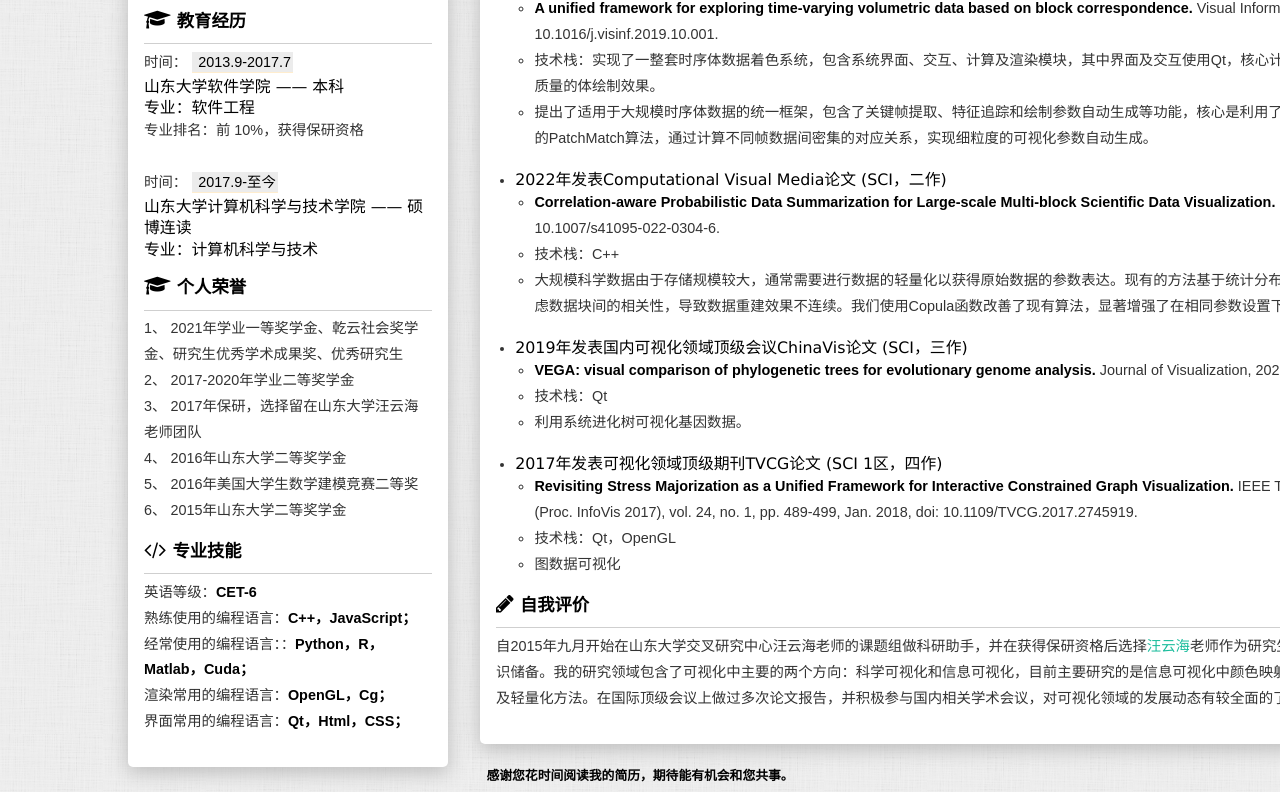
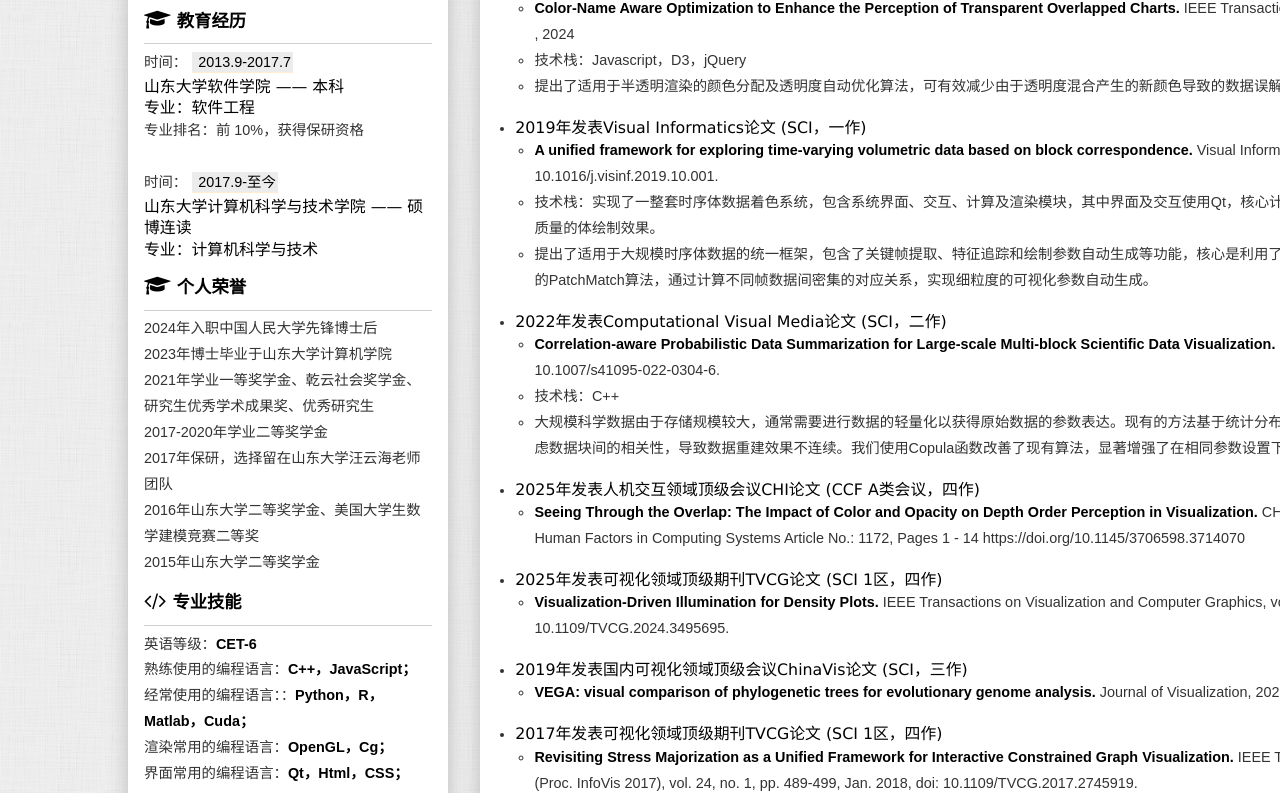
Before and after one commit to IAMkecheng/iamkecheng.github.io, a plain HTML site: page index.html in a window 1280 px wide. Shown: the part 502-1295 px from the top of the page. Drawn offline with Linux system fonts and the light colour scheme.

Commit message:
Update index.html

```diff
--- a/index.html
+++ b/index.html
@@ -213,13 +213,15 @@
                     <i class="fa fa-graduation-cap" aria-hidden="true"></i>个人荣誉
                 </h2>
                 <hr />
-
-                1、 2021年学业一等奖学金、乾云社会奖学金、研究生优秀学术成果奖、优秀研究生<br />
-                2、 2017-2020年学业二等奖学金 <br />
-                3、 2017年保研，选择留在山东大学汪云海老师团队 <br />
-                4、 2016年山东大学二等奖学金 <br />
-                5、 2016年美国大学生数学建模竞赛二等奖 <br />
-                6、 2015年山东大学二等奖学金 <br />
+                <ol>
+                    <li>2024年入职中国人民大学先锋博士后</li>
+                    <li>2023年博士毕业于山东大学计算机学院</li>
+                    <li>2021年学业一等奖学金、乾云社会奖学金、研究生优秀学术成果奖、优秀研究生</li>
+                    <li>2017-2020年学业二等奖学金</li>
+                    <li>2017年保研，选择留在山东大学汪云海老师团队</li>
+                    <li>2016年山东大学二等奖学金、美国大学生数学建模竞赛二等奖</li>
+                    <li>2015年山东大学二等奖学金</li>
+                </ol>
 
             </section>
             <!-- 个人技能 -->
@@ -301,7 +303,10 @@
                             </span>
                         </h3>
                         <ul class="info-content">
-                            <li><a href="https://doi.org/10.1109/TVCG.2020.3030406" target="_blank"><b>Palettailor: Discriminable Colorization for Categorical Data.</b></a> IEEE Transactions on Visualization and Computer Graphics (Proc. InfoVis 2020), vol. 27, no. 2, pp. 475-484, Feb. 2021, doi: 10.1109/TVCG.2020.3030406.</li>
+                            <li><a href="https://doi.org/10.1109/TVCG.2020.3030406" target="_blank"><b>Palettailor:
+                                        Discriminable Colorization for Categorical Data.</b></a> IEEE Transactions on
+                                Visualization and Computer Graphics (Proc. InfoVis 2020), vol. 27, no. 2, pp. 475-484,
+                                Feb. 2021, doi: 10.1109/TVCG.2020.3030406.</li>
                             <li>技术栈：Javascript，D3，jQuery</li>
                             <li>
                                 提出了一种为不同可视化图表着色的通用方法，适用于多类散点图、折线图和直方图。现有的解决方案将颜色生成独立于颜色分配之外，我们的方法通过将数据的空间分布考虑在内，生成符合数据特征的调色板，提升了类间的区分度。
@@ -312,14 +317,36 @@
                         <h3>
                             <span>2023年发表人机交互领域顶级会议CHI论文 (CCF A类会议，一作)</span>
                             <span class="link">
-                                <a href="https://iamkecheng.github.io/palettailor/highlighting/demo/" target="_blank">在线示例网站</a>
+                                <a href="https://iamkecheng.github.io/palettailor/highlighting/demo/"
+                                    target="_blank">在线示例网站</a>
                             </span>
                         </h3>
                         <ul class="info-content">
-                            <li><a href="https://doi.org/10.1145/3544548.3580734" target="_blank"><b>Interactive Context-preserving Color Highlighting for Multiclass Scatterplots.</b></a> Proceedings of the 2023 CHI Conference on Human Factors in Computing Systems. 2023: 1-15, doi: 10.1145/3544548.3580734.</li>
+                            <li><a href="https://doi.org/10.1145/3544548.3580734" target="_blank"><b>Interactive
+                                        Context-preserving Color Highlighting for Multiclass Scatterplots.</b></a>
+                                Proceedings of the 2023 CHI Conference on Human Factors in Computing Systems. 2023:
+                                1-15, doi: 10.1145/3544548.3580734.</li>
                             <li>技术栈：Javascript，D3，jQuery</li>
                             <li>
-                                在Palettailor 的基础上，我们进一步提出了适用于交互式操作的保持上下文信息的自动化调色板生成方法。该方法可以自动为给定数据生成两套具有高区分度的调色板，在交互过程中实时组合颜色以高亮不同部分，并保证剩余部分的区分度，在交互过程中为用户提供了更多操作指引，增强了数据探索效率。适用于多类散点图、折线图和直方图。
+                                在Palettailor
+                                的基础上，我们进一步提出了适用于交互式操作的保持上下文信息的自动化调色板生成方法。该方法可以自动为给定数据生成两套具有高区分度的调色板，在交互过程中实时组合颜色以高亮不同部分，并保证剩余部分的区分度，在交互过程中为用户提供了更多操作指引，增强了数据探索效率。适用于多类散点图、折线图和直方图。
+                            </li>
+                        </ul>
+                    </li>
+                    <li>
+                        <h3>
+                            <span>2024年发表可视化领域顶级期刊TVCG论文 (SCI 1区，一作)</span>
+                            <span class="link">
+                                <a href="https://anon-link.github.io/transparency/" target="_blank">在线示例网站</a>
+                            </span>
+                        </h3>
+                        <ul class="info-content">
+                            <li><a href="#" target="_blank"><b>Color-Name Aware Optimization to Enhance the Perception
+                                        of Transparent Overlapped Charts.</b></a>
+                                IEEE Transactions on Visualization and Computer Graphics, to appear , 2024</li>
+                            <li>技术栈：Javascript，D3，jQuery</li>
+                            <li>
+                                提出了适用于半透明渲染的颜色分配及透明度自动优化算法，可有效减少由于透明度混合产生的新颜色导致的数据误解与歧义
                             </li>
                         </ul>
                     </li>
@@ -328,8 +355,12 @@
                             <span>2019年发表Visual Informatics论文 (SCI，一作)</span>
                         </h3>
                         <ul class="info-content">
-                            <li><a href="https://doi.org/10.1016/j.visinf.2019.10.001" target="_blank"><b>A unified framework for exploring time-varying volumetric data based on block correspondence.</b></a> Visual Informatics. 2019, 3(4): 157-165, doi: 10.1016/j.visinf.2019.10.001.</li>
-                            <li>技术栈：实现了一整套时序体数据着色系统，包含系统界面、交互、计算及渲染模块，其中界面及交互使用Qt，核心计算使用Cuda 加速，渲染使用OpenGL 及Cg，可实现高质量的体绘制效果。</li>
+                            <li><a href="https://doi.org/10.1016/j.visinf.2019.10.001" target="_blank"><b>A unified
+                                        framework for exploring time-varying volumetric data based on block
+                                        correspondence.</b></a> Visual Informatics. 2019, 3(4): 157-165, doi:
+                                10.1016/j.visinf.2019.10.001.</li>
+                            <li>技术栈：实现了一整套时序体数据着色系统，包含系统界面、交互、计算及渲染模块，其中界面及交互使用Qt，核心计算使用Cuda 加速，渲染使用OpenGL
+                                及Cg，可实现高质量的体绘制效果。</li>
                             <li>
                                 提出了适用于大规模时序体数据的统一框架，包含了关键帧提取、特征追踪和绘制参数自动生成等功能，核心是利用了GPU加速的BlockMatch算法，这是扩展自图形领域著名的PatchMatch算法，通过计算不同帧数据间密集的对应关系，实现细粒度的可视化参数自动生成。
                             </li>
@@ -340,10 +371,40 @@
                             <span>2022年发表Computational Visual Media论文 (SCI，二作)</span>
                         </h3>
                         <ul class="info-content">
-                            <li><a href="https://doi.org/10.1007/s41095-022-0304-6" target="_blank"><b>Correlation-aware Probabilistic Data Summarization for Large-scale Multi-block Scientific Data Visualization.</b></a> Computational Visual Media, 2023, 9(3): 513-529, doi: 10.1007/s41095-022-0304-6.</li>
+                            <li><a href="https://doi.org/10.1007/s41095-022-0304-6" target="_blank"><b>Correlation-aware
+                                        Probabilistic Data Summarization for Large-scale Multi-block Scientific Data
+                                        Visualization.</b></a> Computational Visual Media, 2023, 9(3): 513-529, doi:
+                                10.1007/s41095-022-0304-6.</li>
                             <li>技术栈：C++</li>
                             <li>
-                                大规模科学数据由于存储规模较大，通常需要进行数据的轻量化以获得原始数据的参数表达。现有的方法基于统计分布模型实现了一到两个数量级的数据约减，但由于没有考虑数据块间的相关性，导致数据重建效果不连续。我们使用Copula函数改善了现有算法，显著增强了在相同参数设置下的重建效果，并适用于多块拼接的网格结构。</li>
+                                大规模科学数据由于存储规模较大，通常需要进行数据的轻量化以获得原始数据的参数表达。现有的方法基于统计分布模型实现了一到两个数量级的数据约减，但由于没有考虑数据块间的相关性，导致数据重建效果不连续。我们使用Copula函数改善了现有算法，显著增强了在相同参数设置下的重建效果，并适用于多块拼接的网格结构。
+                            </li>
+                        </ul>
+                    </li>
+                    <li>
+                        <h3>
+                            <span>2025年发表人机交互领域顶级会议CHI论文 (CCF A类会议，四作)</span>
+                        </h3>
+                        <ul class="info-content">
+                            <li><a href="https://doi.org/10.1145/3706598.3714070" target="_blank"><b>Seeing Through the
+                                        Overlap: The Impact of Color and
+                                        Opacity on Depth Order Perception in Visualization.</b></a>
+                                CHI '25: Proceedings of the 2025 CHI Conference on Human Factors in Computing Systems
+                                Article No.: 1172, Pages 1 - 14
+                                https://doi.org/10.1145/3706598.3714070</li>
+                        </ul>
+                    </li>
+                    <li>
+                        <h3>
+                            <span>2025年发表可视化领域顶级期刊TVCG论文 (SCI 1区，四作)</span>
+                        </h3>
+                        <ul class="info-content">
+                            <li><a href="https://doi.org/10.1109/TVCG.2024.3495695"
+                                    target="_blank"><b>Visualization-Driven Illumination
+                                        for Density
+                                        Plots.</b></a>
+                                IEEE Transactions on Visualization and Computer Graphics, vol. 31, no. 2, pp. 1631-1644,
+                                Feb. 2025, doi: 10.1109/TVCG.2024.3495695.</li>
                         </ul>
                     </li>
                     <li>
@@ -351,11 +412,9 @@
                             <span>2019年发表国内可视化领域顶级会议ChinaVis论文 (SCI，三作)</span>
                         </h3>
                         <ul class="info-content">
-                            <li><a href="https://doi.org/10.1007/s12650-020-00635-0" target="_blank"><b>VEGA: visual comparison of phylogenetic trees for evolutionary genome analysis.</b></a> Journal of Visualization, 2020, 23(3): 523-537, doi: 10.1007/s12650-020-00635-0.</li>
-                            <li>技术栈：Qt</li>
-                            <li>
-                                利用系统进化树可视化基因数据。
-                            </li>
+                            <li><a href="https://doi.org/10.1007/s12650-020-00635-0" target="_blank"><b>VEGA: visual
+                                        comparison of phylogenetic trees for evolutionary genome analysis.</b></a>
+                                Journal of Visualization, 2020, 23(3): 523-537, doi: 10.1007/s12650-020-00635-0.</li>
                         </ul>
                     </li>
                     <li>
@@ -363,11 +422,11 @@
                             <span>2017年发表可视化领域顶级期刊TVCG论文 (SCI 1区，四作)</span>
                         </h3>
                         <ul class="info-content">
-                            <li><a href="https://doi.org/10.1109/TVCG.2017.2745919" target="_blank"><b>Revisiting Stress Majorization as a Unified Framework for Interactive Constrained Graph Visualization.</b></a> IEEE Transactions on Visualization and Computer Graphics (Proc. InfoVis 2017), vol. 24, no. 1, pp. 489-499, Jan. 2018, doi: 10.1109/TVCG.2017.2745919.</li>
-                            <li>技术栈：Qt，OpenGL</li>
-                            <li>
-                                图数据可视化
-                            </li>
+                            <li><a href="https://doi.org/10.1109/TVCG.2017.2745919" target="_blank"><b>Revisiting Stress
+                                        Majorization as a Unified Framework for Interactive Constrained Graph
+                                        Visualization.</b></a> IEEE Transactions on Visualization and Computer Graphics
+                                (Proc. InfoVis 2017), vol. 24, no. 1, pp. 489-499, Jan. 2018, doi:
+                                10.1109/TVCG.2017.2745919.</li>
                         </ul>
                     </li>
 
@@ -380,7 +439,8 @@
                 </h2>
                 <hr />
                 <p>
-                    自2015年九月开始在山东大学交叉研究中心汪云海老师的课题组做科研助手，并在获得保研资格后选择<a href="https://www.yunhaiwang.net/index-cn.html" target="_blank">汪云海</a>老师作为研究生乃至博士阶段的导师，这段科研经历极大的丰富了我的知识储备。我的研究领域包含了可视化中主要的两个方向：科学可视化和信息可视化，目前主要研究的是信息可视化中颜色映射的自动生成，同时关注大规模科学数据的转换函数自动生成及轻量化方法。在国际顶级会议上做过多次论文报告，并积极参与国内相关学术会议，对可视化领域的发展动态有较全面的了解。
+                    自2015年九月开始在山东大学交叉研究中心汪云海老师的课题组做科研助手，并在获得保研资格后选择<a href="https://www.yunhaiwang.net/index-cn.html"
+                        target="_blank">汪云海</a>老师作为研究生乃至博士阶段的导师，这段科研经历极大的丰富了我的知识储备。我的研究领域包含了可视化中主要的两个方向：科学可视化和信息可视化，目前主要研究的是信息可视化中颜色映射的自动生成，同时关注大规模科学数据的转换函数自动生成及轻量化方法。在国际顶级会议上做过多次论文报告，并积极参与国内相关学术会议，对可视化领域的发展动态有较全面的了解。
                 </p>
             </section>
 
```
